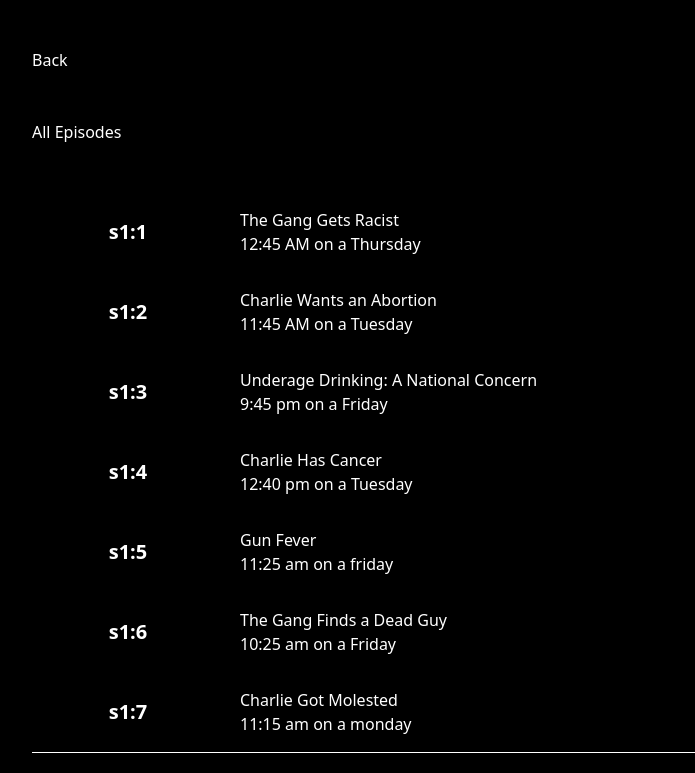
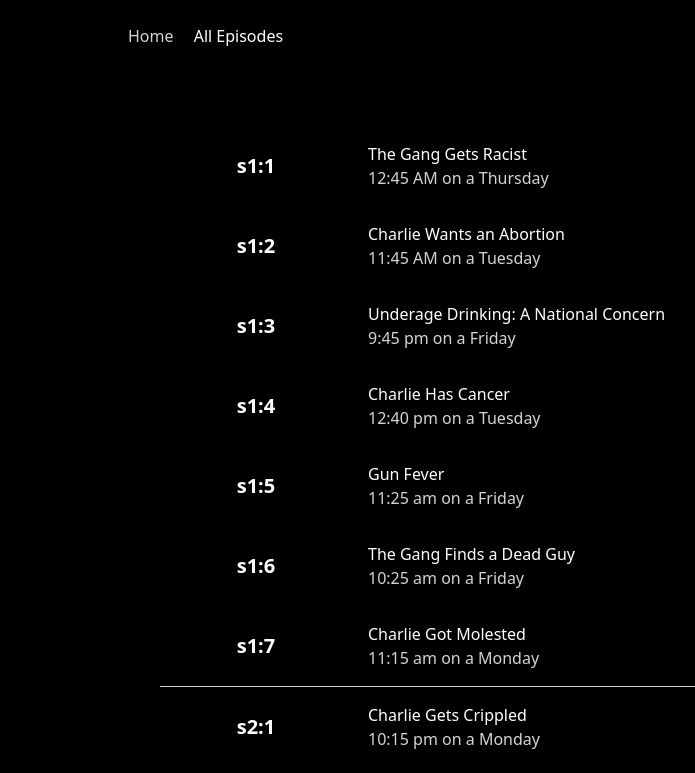
Before and after one commit to jbinion/alwaysSunny, a SvelteKit app in the folder app/: page /data in a window 1280 px wide. Shown: the top 773 px of the page, without its empty margins (16-711 px from the left). Built offline with nearby package versions, Linux system fonts and the light colour scheme.

Commit message:
fix: styling

```diff
--- a/app/package.json
+++ b/app/package.json
@@ -43,6 +43,7 @@
 		"vitest-browser-svelte": "^0.1.0"
 	},
 	"dependencies": {
-		"echarts": "^6.0.0"
+		"echarts": "^6.0.0",
+		"svelte-icons-pack": "^3.1.3"
 	}
 }
--- a/app/src/app.css
+++ b/app/src/app.css
@@ -1 +1,19 @@
 @import 'tailwindcss';
+
+body {
+	@apply bg-black text-white;
+}
+
+a {
+	@apply text-zinc-300 transition-colors hover:text-white;
+}
+a.active {
+	@apply !text-white;
+}
+
+.seasonButton {
+	@apply cursor-pointer rounded border border-white/10 px-4 py-0.5 text-zinc-300 transition-colors hover:!bg-zinc-900/80 hover:text-white;
+}
+.seasonButton.active {
+	@apply bg-zinc-900/80 text-white;
+}
--- a/app/src/routes/+layout.svelte
+++ b/app/src/routes/+layout.svelte
@@ -1,13 +1,26 @@
 <script lang="ts">
 	import '../app.css';
 	import favicon from '$lib/assets/favicon.svg';
-
+	import { AiFillGithub } from 'svelte-icons-pack/ai';
+	import { Icon } from 'svelte-icons-pack';
+	import { page } from '$app/stores';
 	let { children } = $props();
 </script>
 
 <svelte:head>
 	<link rel="icon" href={favicon} />
 </svelte:head>
-<div class=" min-h-screen space-y-12 bg-black text-center text-white">
+
+<div class="mx-auto min-h-screen max-w-screen-lg">
+	<div class="mb-12 flex flex-row justify-between p-4 py-6 text-start">
+		<div class="space-x-4">
+			<a href="/" class:active={$page.url.pathname === '/'}>Home</a>
+			<a href="/data" class:active={$page.url.pathname === '/data'}>All Episodes</a>
+		</div>
+
+		<a href="https://www.github.com/jbinion/alwaysSunny" target="_blank"
+			><Icon src={AiFillGithub} size={'24px'} /></a
+		>
+	</div>
 	{@render children?.()}
 </div>
--- a/app/src/routes/+page.svelte
+++ b/app/src/routes/+page.svelte
@@ -104,7 +104,8 @@
 			grid: {
 				left: '10%',
 				right: '10%',
-				bottom: '15%'
+				bottom: '15%',
+				top: '0%'
 			}
 		};
 
@@ -131,23 +132,23 @@
 	};
 </script>
 
-<div class="chart-wrapper container mx-auto min-h-screen space-y-12 bg-black text-center">
-	<p class="mt-12 text-4xl text-white">IASIP Time Chart</p>
-	<div>
-		<a href="/data">Episode list</a>
-	</div>
+<div class="space-y-12">
+	<p class="text-center text-4xl">IASIP Time Chart</p>
 
-	<div class=" flex flex-row flex-wrap gap-4">
+	<div class="flex flex-row flex-wrap justify-center gap-4">
 		{#each seasons as season}
 			<button
-				class={`cursor-pointer rounded border border-white/10 px-4 py-0.5 ${season === selectedSeason && 'bg-white/10'}`}
+				class="seasonButton"
+				class:active={season === selectedSeason}
 				on:click={() => onSeasonSelect(season)}
 			>
-				<p class="text-white">Season {season}</p>
+				Season {season}
 			</button>
 		{/each}
 	</div>
-	<div bind:this={chartContainer} class="chart-container"></div>
+	<div class="chart-wrapper">
+		<div bind:this={chartContainer} class="chart-container"></div>
+	</div>
 </div>
 
 <style>
--- a/app/src/routes/data/+page.svelte
+++ b/app/src/routes/data/+page.svelte
@@ -1,25 +1,24 @@
 <script lang="ts">
+	import capitalizeFirstLetter from '$lib/capitalizeFirstLetter';
 	import episodes from '../../../../episodes.json';
 </script>
 
-<div class="container mx-auto flex flex-col space-y-12 px-12 pb-12 pt-12">
-	<div class="text-start">
-		<a href="/">Back</a>
-	</div>
-	<p class="text-start">All Episodes</p>
+<div class="flex flex-col space-y-12 px-12 pb-12">
 	<div class="grid grid-cols-1">
 		{#each episodes as episode, index}
 			<div
-				class="flex flex-row items-center gap-4 py-4"
+				class="flex flex-row items-center gap-4 border-zinc-300 py-4"
 				class:border-b={index < episodes.length - 1 &&
 					episodes[index + 1].season !== episode.season}
 			>
-				<p class="w-48 text-xl font-bold">s{episode.season}:{episode.number}</p>
+				<p class="w-48 text-center text-xl font-bold">s{episode.season}:{episode.number}</p>
 
 				<div class="text-start">
 					<p>{episode.name}</p>
 					{#if episode.startTime !== '' && episode.startDay !== ''}
-						<p class="font-light">{episode.startTime} on a {episode.startDay}</p>
+						<p class="font-light text-zinc-300">
+							{episode.startTime} on a {capitalizeFirstLetter(episode.startDay)}
+						</p>
 					{/if}
 				</div>
 			</div>
```
Also changed, not shown: 1 other file (tests, documents, lock files or other folders).
